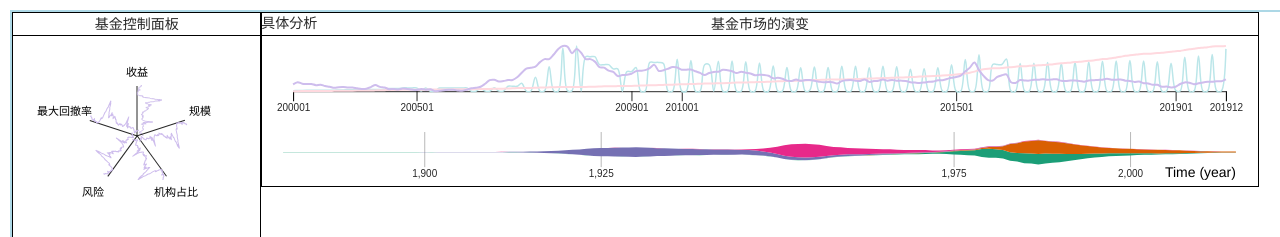
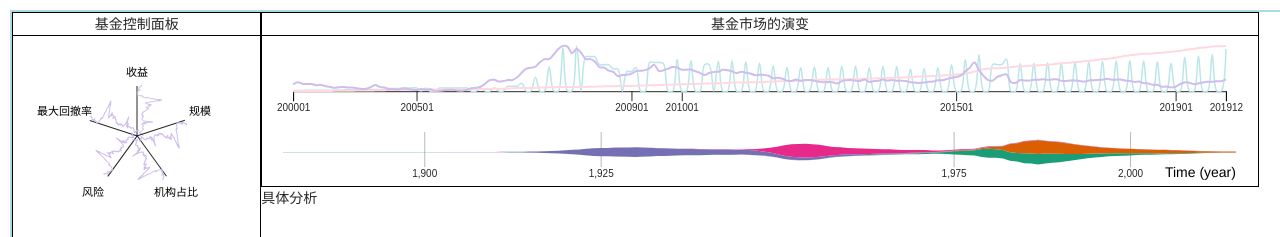
Before and after one commit to zijing-he/FundAnalysisClient, a Vue app: page / in a window 1280 px wide. Shown: the top 237 px of the page. Built offline with nearby package versions, Linux system fonts and the light colour scheme.

Commit message:
修改一些小问题

```diff
--- a/src/components/MarketAnalysis/market-analysis-curvechart.vue
+++ b/src/components/MarketAnalysis/market-analysis-curvechart.vue
@@ -144,7 +144,5 @@ export default {
 </script>
 
 <style scoped>
-#market_curvechart{
-  /* position:inherit; */
-}
+
 </style>
--- a/src/components/MarketAnalysis/market-analysis-layout.vue
+++ b/src/components/MarketAnalysis/market-analysis-layout.vue
@@ -27,7 +27,6 @@ export default {
   height: 175px;
   width: 100%;
   border: 1px solid black;
-  position: absolute;
 }
 .container h4 {
   border-bottom: 1px solid black;
```
